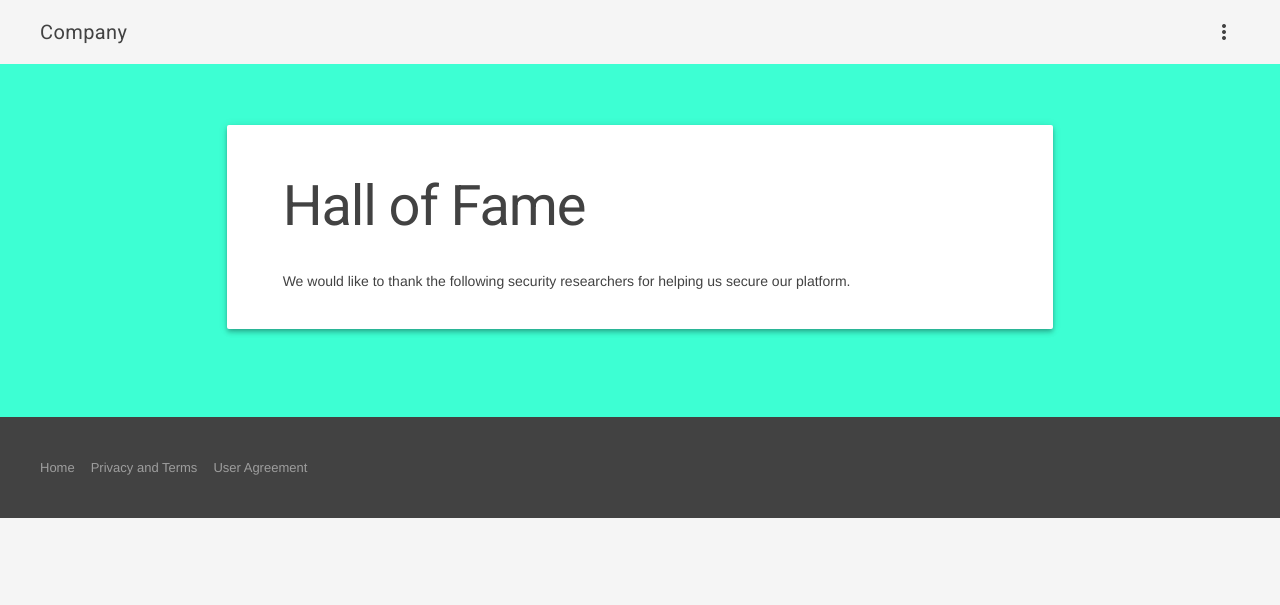
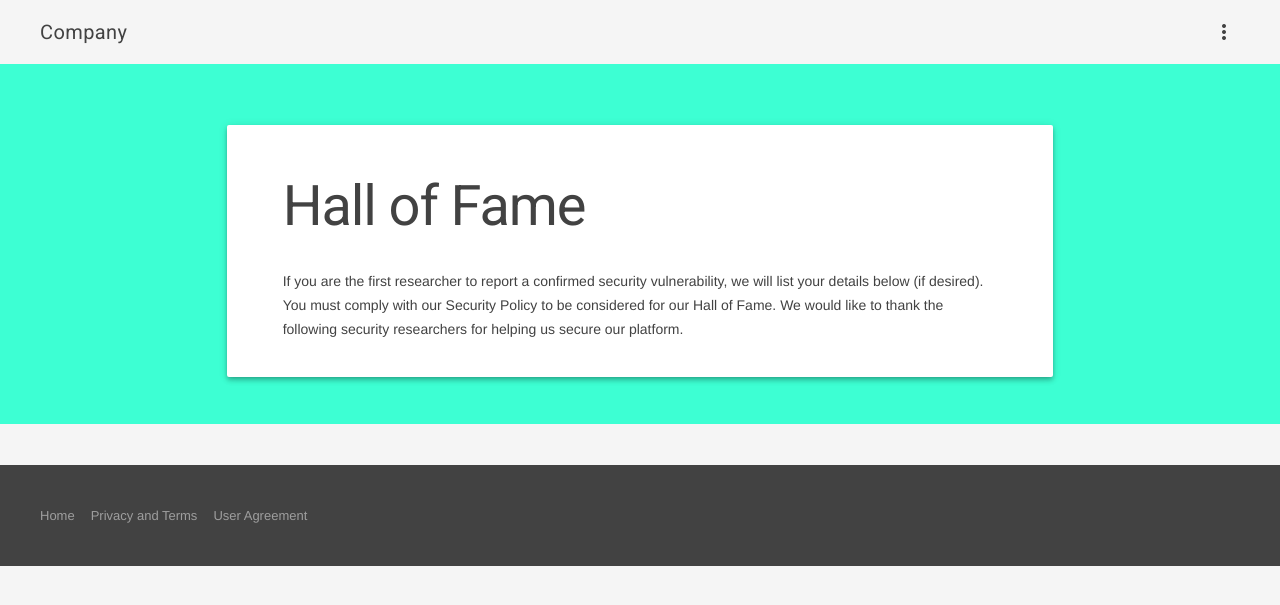
Before and after one commit to EdOverflow/security-template, a Jekyll site: the page built from hof.md, in a window 1280 px wide. Shown: the top 605 px of the page. Built offline with Jekyll 4.4.1, drawn with Linux system fonts in a browser that asks for light colours.

Commit message:
Minor - wording tweaks on HOF

```diff
--- a/hof.md
+++ b/hof.md
@@ -6,4 +6,4 @@ permalink: /hof/
 
 # Hall of Fame
 
-We would like to thank the following security researchers for helping us secure our platform.
+If you are the first researcher to report a confirmed security vulnerability, we will list your details below (if desired). You must comply with our Security Policy to be considered for our Hall of Fame. We would like to thank the following security researchers for helping us secure our platform.
```
